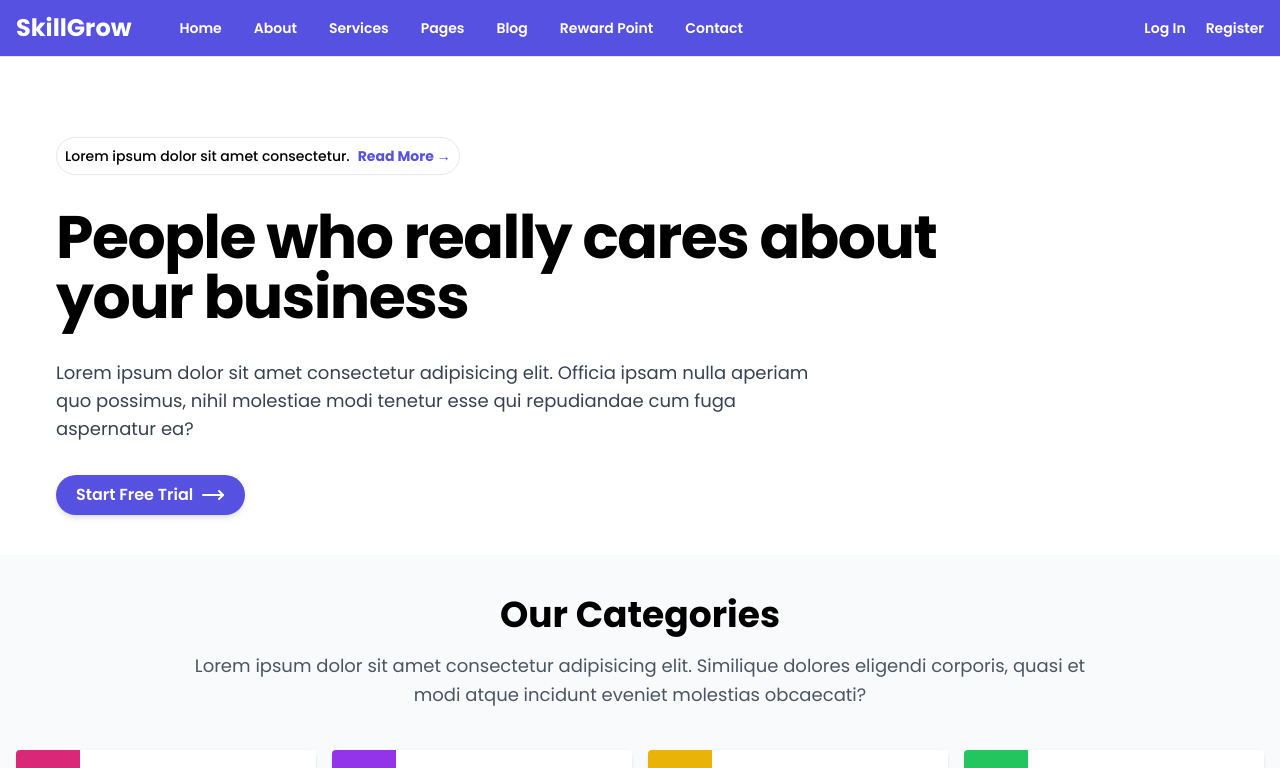
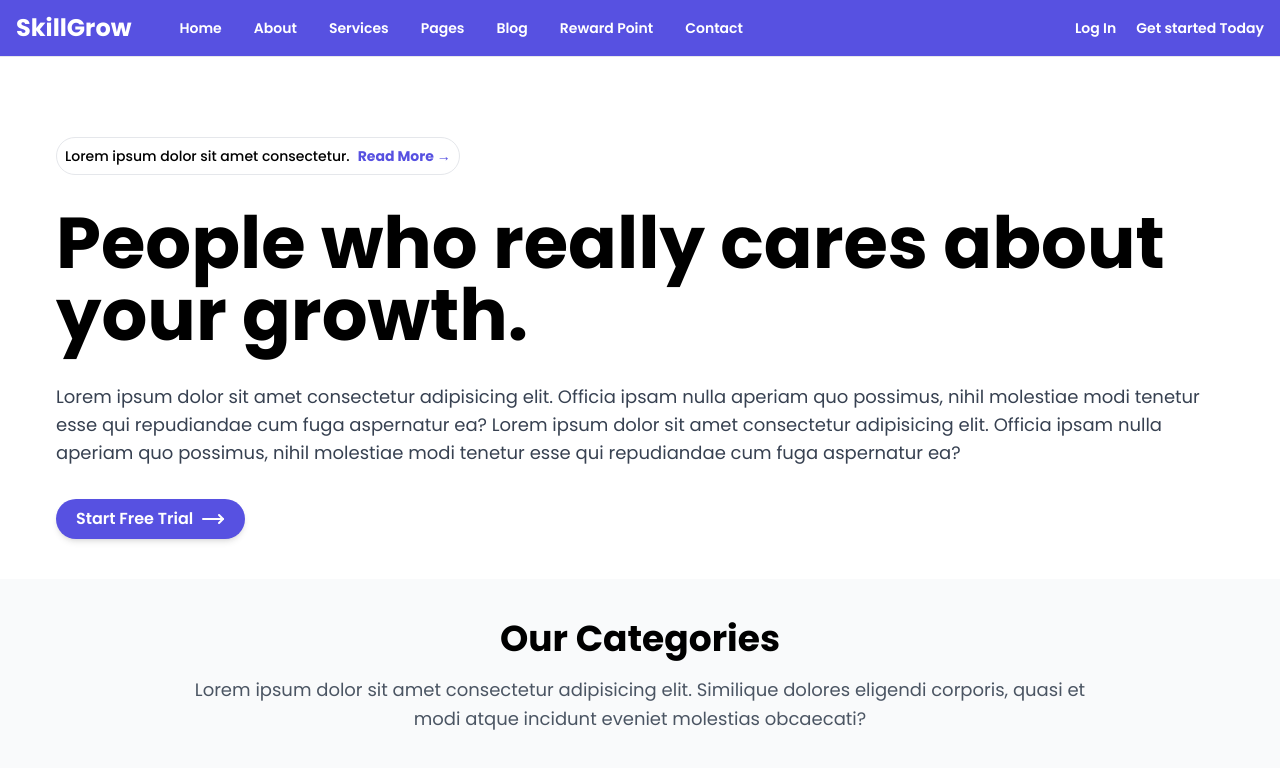
Before and after one commit to SurajKushwaha23/skillgrow, a React (Vite) app: page / in a window 1280 px wide. Shown: the top 768 px of the page. Built offline with nearby package versions, Linux system fonts and the light colour scheme.

Commit message:
banner change

```diff
--- a/src/assets/Pages/home/Home.jsx
+++ b/src/assets/Pages/home/Home.jsx
@@ -48,13 +48,16 @@ function Home() {
                 </span>
               </p>
             </div>
-            <h1 className="mt-8 max-w-4xl text-3xl font-bold tracking-tight text-black md:text-4xl lg:text-6xl">
-              People who really cares about your business
+            <h1 className="mt-8 max-w-full text-4xl font-bold text-black md:text-4xl lg:text-7xl">
+              People who really cares about your growth.
             </h1>
-            <p className="mt-8 max-w-3xl text-lg text-gray-700">
+            <p className="mt-8 max-w-full text-lg text-gray-700">
               Lorem ipsum dolor sit amet consectetur adipisicing elit. Officia
               ipsam nulla aperiam quo possimus, nihil molestiae modi tenetur
-              esse qui repudiandae cum fuga aspernatur ea?
+              esse qui repudiandae cum fuga aspernatur ea? Lorem ipsum dolor sit
+              amet consectetur adipisicing elit. Officia ipsam nulla aperiam quo
+              possimus, nihil molestiae modi tenetur esse qui repudiandae cum
+              fuga aspernatur ea?
             </p>
             <div className="mt-8">
               <button
--- a/src/assets/components/header/Header.jsx
+++ b/src/assets/components/header/Header.jsx
@@ -72,7 +72,7 @@ function Header() {
               to="register"
               className="text-white text-sm text-black font-semibold cursor-pointer"
             >
-              Register
+              Get started Today
             </NavLink>
 
             <div class="user-profile hidden">
```
